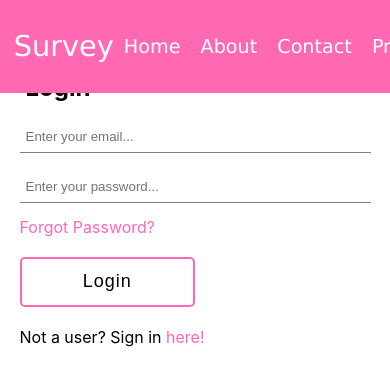
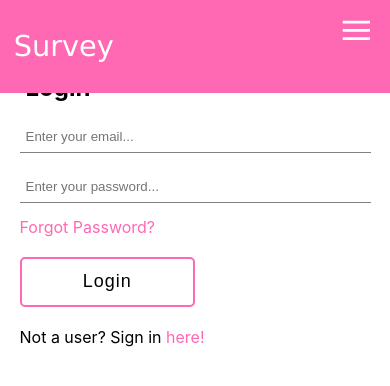
Before and after one commit to Taran29/SurveyApp, a React (Create React App) app: page /login in a window 390 px wide. Shown: the top 386 px of the page. Built offline with nearby package versions, Linux system fonts and the light colour scheme; the HTML template or start-up script is replaced by a standard one.

Commit message:
Added hamburger menu to Navbar

```diff
--- /dev/null
+++ b/src/components/Hamburger/Hamburger.css
@@ -0,0 +1,49 @@
+.hamburger {
+  position: fixed;
+  right: 0;
+  top: 10px;
+  display: flex;
+  flex-direction: column;
+  align-items: flex-end;
+  width: 20%;
+  height: 100vh;
+}
+
+.open {
+  height: 100%;
+  width: 100%;
+  display: flex;
+  flex-direction: column;
+  align-items: flex-end;
+}
+
+.hamburger svg {
+  margin-right: 20px;
+  margin-top: 4px;
+}
+
+.ham-links {
+  position: fixed;
+  bottom: 0;
+  height: 89%;
+  width: 30%;
+  background-color: #ffe6f2;
+  text-align: right;
+  display: flex;
+  flex-direction: column;
+  justify-self: center;
+  list-style: none;
+}
+
+.ham-link {
+  margin: 20px 10px 0px 0px;
+}
+
+.ham-link a {
+  text-decoration: none;
+  color: #000;
+}
+
+.ham-link a:hover {
+  color: #ff69b4;
+}
--- /dev/null
+++ b/src/components/Hamburger/Hamburger.jsx
@@ -0,0 +1,62 @@
+import { useState } from 'react'
+import { Link } from 'react-router-dom'
+import './Hamburger.css'
+
+const Hamburger = () => {
+
+  const [isOpen, setIsOpen] = useState(false)
+
+  return (
+    <div className='hamburger'>
+      {isOpen ?
+        <div className='open'>
+          <svg
+            fill='#fff'
+            height="30px"
+            width="30px"
+            viewBox="0 0 512 512 "
+            xmlns="http://www.w3.org/2000/svg"
+            onClick={() => setIsOpen(false)}
+            className='close-svg'
+          >
+            <path
+              d="M443.6,387.1L312.4,255.4l131.5-130c5.4-5.4,5.4-14.2,0-19.6l-37.4-37.6c-2.6-2.6-6.1-4-9.8-4c-3.7,0-7.2,1.5-9.8,4  L256,197.8L124.9,68.3c-2.6-2.6-6.1-4-9.8-4c-3.7,0-7.2,1.5-9.8,4L68,105.9c-5.4,5.4-5.4,14.2,0,19.6l131.5,130L68.4,387.1  c-2.6,2.6-4.1,6.1-4.1,9.8c0,3.7,1.4,7.2,4.1,9.8l37.4,37.6c2.7,2.7,6.2,4.1,9.8,4.1c3.5,0,7.1-1.3,9.8-4.1L256,313.1l130.7,131.1  c2.7,2.7,6.2,4.1,9.8,4.1c3.5,0,7.1-1.3,9.8-4.1l37.4-37.6c2.6-2.6,4.1-6.1,4.1-9.8C447.7,393.2,446.2,389.7,443.6,387.1z"
+            />
+          </svg>
+          <ul className="ham-links">
+            <li className="ham-link">
+              <Link to="/home">Home</Link>
+            </li>
+            <li className="ham-link">
+              <Link to="/about">About</Link>
+            </li>
+            <li className="ham-link">
+              <Link to="/contact">Contact</Link>
+            </li>
+            <li className="ham-link">
+              <Link to="/profile">Profile</Link>
+            </li>
+          </ul>
+        </div>
+        :
+        <div className='closed'>
+          <svg
+            fill="#fff"
+            xmlns="http://www.w3.org/2000/svg"
+            viewBox="0 0 22 22"
+            width="30px"
+            height="30px"
+            onClick={() => setIsOpen(true)}
+          >
+            <path
+              d="M 2 5 L 2 7 L 22 7 L 22 5 L 2 5 z M 2 11 L 2 13 L 22 13 L 22 11 L 2 11 z M 2 17 L 2 19 L 22 19 L 22 17 L 2 17 z"
+            />
+          </svg>
+        </div>
+      }
+
+    </div>
+  )
+}
+
+export default Hamburger
--- a/src/components/Navbar/Navbar.jsx
+++ b/src/components/Navbar/Navbar.jsx
@@ -1,26 +1,45 @@
-import React from 'react'
+import React, { useState, useEffect } from 'react'
 import { Link } from 'react-router-dom'
+import Hamburger from '../Hamburger/Hamburger'
 import './Navbar.css'
 
 const Navbar = () => {
+
+  const [width, setWidth] = useState(window.innerWidth);
+
+  const updateHeight = () => {
+    setWidth(window.innerWidth);
+  }
+
+  useEffect(() => {
+    window.addEventListener("resize", updateHeight);
+    return () => window.removeEventListener("resize", updateHeight);
+  }, []);
+
   return (
     <div className="nav-parent">
       <div className="nav-container">
         <Link to="/" className="nav-logo">Survey</Link>
+        {width > 650 ?
           <ul className="nav-links">
             <li className="nav-link">
               <Link to="/home">Home</Link>
             </li>
             <li className="nav-link">
-            <Link to="/">About</Link>
+              <Link to="/about">About</Link>
             </li>
             <li className="nav-link">
-            <Link to="/">Contact</Link>
+              <Link to="/contact">Contact</Link>
             </li>
             <li className="nav-link">
-            <Link to="/">Profile</Link>
+              <Link to="/profile">Profile</Link>
             </li>
           </ul>
+          :
+          <>
+            <Hamburger />
+          </>
+        }
       </div>
     </div>
   )
--- a/src/components/index.js
+++ b/src/components/index.js
@@ -3,3 +3,4 @@ export { default as Register } from './Register/Register'
 export { default as Login } from './Login/Login'
 export { default as ForgotPassword } from './ForgotPassword/ForgotPassword'
 export { default as Security } from './Security/Security'
+export { default as Hamburger } from './Hamburger/Hamburger'
```
Also changed, not shown: public/menu.png (added), public/menu.svg (added). Lines whose indentation alone changed are shown as unchanged.
